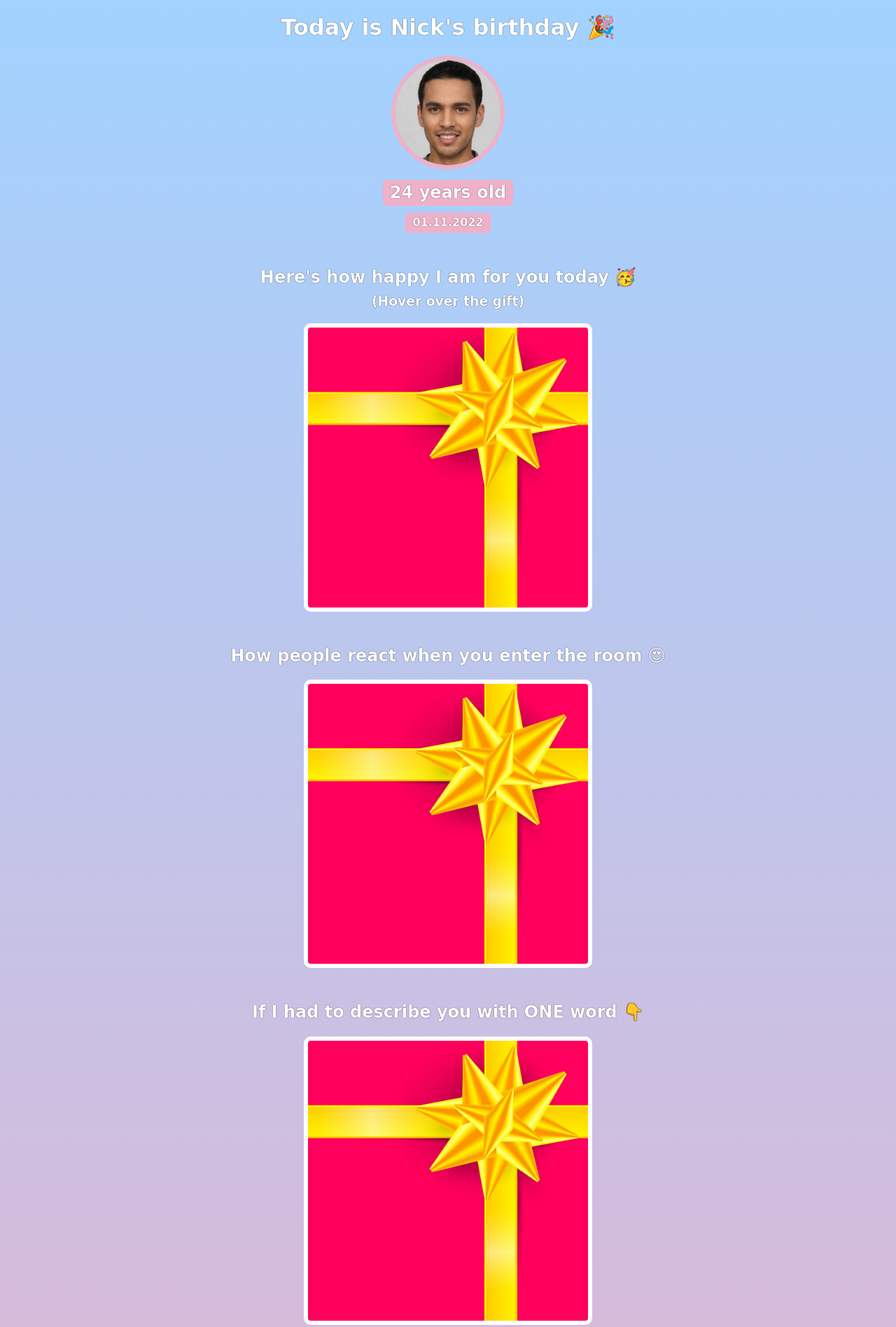
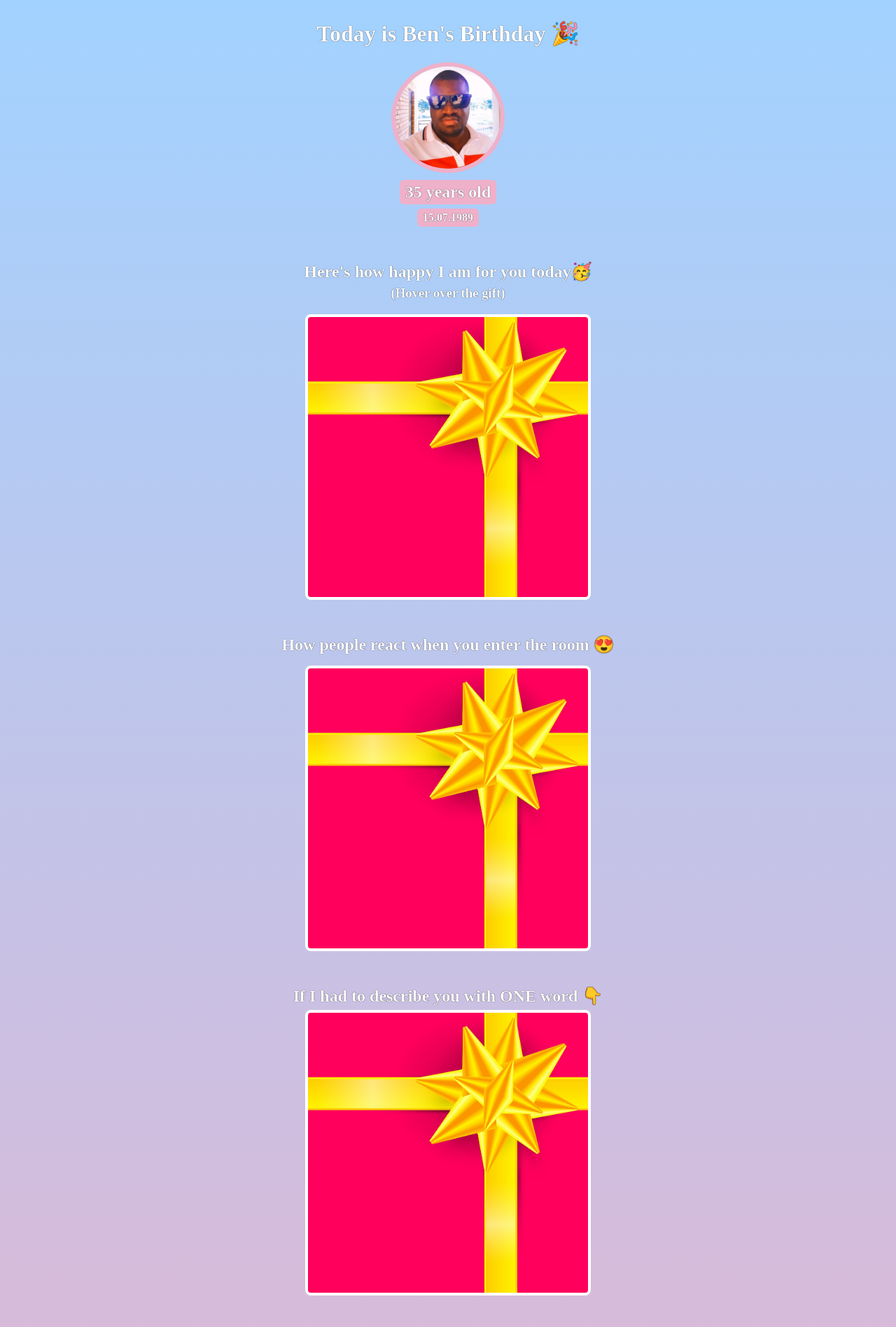
Before and after one commit to lapingaro/birthday-gift-site, a plain HTML site: page index.html in a window 1280 px wide. Shown: the top 1896 px of the page at 70% size. Drawn offline with nearby package versions, Linux system fonts and the light colour scheme; a web font is replaced by a local one.

Commit message:
changes in images and index

```diff
--- a/index.html
+++ b/index.html
@@ -1,46 +1,73 @@
-<html>
-    <head><link rel="stylesheet" href="https://cdnjs.cloudflare.com/ajax/libs/normalize/8.0.1/normalize.css">
+<!DOCTYPE html>
+<html lang="en">
+<head>
+    <meta charset="UTF-8">
+    <meta name="viewport" content="width=device-width, initial-scale=1.0">
+    <link rel="stylesheet" href="styles.css">
     <link rel="preconnect" href="https://fonts.googleapis.com">
 <link rel="preconnect" href="https://fonts.gstatic.com" crossorigin>
-        <link href="https://fonts.googleapis.com/css2?family=Happy+Monkey&display=swap" rel="stylesheet">
-        <link rel="stylesheet" href="styles.css">
+<link href="https://fonts.googleapis.com/css2?family=Happy+Monkey&family=Orbitron:wght@400;800&display=swap" rel="stylesheet">
+    <title>Birth Day Gift</title>
 </head>
 <body>
+
+
     <div id="header">
-            <h1>Today is Nick's birthday 🎉</h1>
-            <img id="bff-img" src="images/nick.jpg">
-            <h2 id="bday-age">24 years old</h2>
-            <h4 id="bday-date">01.11.2022</h4>
+
+        <h1> Today is Ben's Birthday 🎉</h1>
+        <img src="images/bjc_profil.jpg" alt="nick profil picture" id="img-profile">
+        <h2 id="bday-age">35 years old</h2>
+        <h4 id="bday-date">15.07.1989</h4>
     </div>
 
-        <div class="gift-section">
-            <h2 class="gift-title">Here's how happy I am for you today 🥳</h2>
-            <h3 class="gift-hint">(Hover over the gift)</h3>
-            <div class="gift-img" id="gift-img-happy"></div>
+    <div id="gift-section">
+         <h2  id="h2-gift"> Here's how happy I am for you today🥳 </h2>
+         <h3 id="h3-gift">(Hover over the gift)</h3>
+
+         <div class="img-gift">
+
+
+         </div>
          </div>
 
-        <div class="gift-section">
-            <h2 class="gift-title">How people react when you enter the room 😍</h2>
-            <div class="gift-img" id="gift-img-hot"></div>
+
+         <div id="gift-section-next">
+            <h2  id="h2-gift"> How people react when you enter the room 😍  </h2>
+            <div class="img-gift-next">
             </div>
 
-        <div class="gift-section">
-            <h2 class="gift-title">If I had to describe you with ONE word 👇</h2>
-            <div class="gift-img" id="gift-img-genius"></div>
     </div>
 
-        <div class="gift-section">
-            <h2 class="gift-title">The only person as badass as you 💪</h2>
-            <div class="gift-img" id="gift-img-badass"></div>
+
+    <div id="gift-section-next">
+        <h2  id="h2-gift"> If I had to describe you with ONE word 👇  </h2>
+        <div class="img-gift" id="img-genius">
+       </div>
 </div>
 
-         <div class="gift-section">
-            <h2 class="gift-title">This one's for you, my friend 🥂</h2>
-            <div class="gift-img" id="gift-img-cheers"></div>
+
+<div id="gift-section-next">
+    <h2  id="h2-gift"> The only person as badass as you 💪  </h2>
+    <div class="img-gift" id="img-badass">
+   </div>
 </div>
 
-        <!-- Add the footer here. -->
-        <p id="footer">Want to create your own Birthday GIFt site? Take <a href="https://scrimba.com/learn/htmlandcss" target="_blank">this HTML & CSS course.</a></p>
+<div id="gift-section-last">
+    <h2  id="h2-gift"> This one's for you, my friend 🍷 </h2>
+    <div class="img-gift-sheer" id="img-sheer">
+   </div>
+</div>
+
+<div id="footer">
+   <p> Want to creat you own Birthday GIFt site
+ Take <br> <a href="https://scrimba.com/learn/htmlandcss"  id="a-link" target="_blank">this HTML & CSS course</a>
+ </p>
+
+   </div>
+</div>
+
+
+
 
 </body>
 </html>
--- a/styles.css
+++ b/styles.css
@@ -1,111 +1,164 @@
-/*
-Challenge:
-Change the site's background into a gradient that goes
-from blue at the top to pink at the bottom.
-*/
+body{
 
-body {
+
+    font-family: happy Monkey;
     text-align: center;
-    font-family: 'Happy Monkey', cursive;
-    background: linear-gradient(#a2d2ff, #EFB0C9);
+    background:linear-gradient(#a2d2ff,#EFB0C9);
     color: #ffffff;
+
 }
 
-h1, h2, h3, h4, p {
-    text-shadow: 0 0 1px black;
+h1,h2,h4,h3,p{
+
+    text-shadow: 0px 0 1px black;
+
 }
 
-#bff-img {
-    width: 150px;
-    border-radius: 50%;
-    border: 6px solid #EFB0C9;
-    margin-bottom: 10px;
+#img-profile{
+
+       width: 150px;
+       border-radius: 50%;
+       border: 6px solid #EFB0C9;
+
+      }
+
+
+      #bday-age{
+
+        background: #EFB0C9;
+        margin-bottom: 6px;
+        margin-top: 10px;
+        padding: 4px 8px;
+        border-radius: 6px;
+
+      }
+
+
+      #bday-date{
+
+        background: #EFB0C9;
+        margin:0  auto 0 auto;
+        padding: 4px 8px;
+        border-radius: 6px;
+
+      }
+
+#header{
+
+  display: flex;
+
+  /* vertical*/
+  align-items:center ;
+
+  flex-direction: column;
+
 }
 
-#bday-age {
-    background: #EFB0C9;
-    padding: 5px 10px;
-    border-radius: 5px;
-    margin: 5px 0 10px 0;
+.img-gift{
+
+  width: 400px;
+  border: 4px solid white;
+  border-radius: 8px;
+  height: 400px;
+  background-image: url("images/gift-cover.jpg");
+  background-size: cover;
+  margin-left: auto;
+  margin-right: auto;
 }
 
-#bday-date {
-    margin: 0;
-    background: #EFB0C9;
-    padding: 5px 10px;
-    border-radius: 5px;
+
+.img-gift-next{
+
+  width: 400px;
+  border: 4px solid white;
+  border-radius: 8px;
+  height: 400px;
+  background-image: url("images/gift-cover.jpg");
+  background-size: cover;
+  margin-left: auto;
+  margin-right: auto;
+  margin-top: 16px;
+}
+.img-gift-sheer{
+
+
+  width: 400px;
+  border: 4px solid white;
+  border-radius: 8px;
+  height: 200px;
+  background-image: url("images/gift-cover.jpg");
+  background-size: cover;
+  margin-left: auto;
+  margin-right: auto;
+  margin-top: 16px;
+
 }
 
-#header {
-    display: flex;
-    flex-direction: column;
-    align-items: center;
+#footer{
+
+  font-style: italic;
+ margin: 40px auto 20px auto;
+
 }
 
-.gift-section {
-    margin-top: 50px;
+#a-link{
+
+  color: white;
 }
 
-.gift-title {
-    margin-bottom: 10px;
+
+
+.img-gift:hover{
+
+  background-image: url("images/happy.gif");
+}
+.img-gift-next:hover{
+
+  background-image: url("images/hot.gif");
 }
 
-.gift-hint {
-    margin-top: 0;
+#img-genius:hover{
+
+  background-image: url("images/genius.gif");
 }
 
-#gift-img-cheers {
-    height: 200px;
+#img-badass:hover{
+
+  background-image: url("images/badass.gif");
 }
 
-.gift-img {
-    margin: 20px auto;
-    max-width: 400px;
-    height: 400px;
-    border: 6px solid white;
-    border-radius: 10px;
-    background-image: url("images/gift-cover.jpg");
-    background-size: cover;
+#img-sheer:hover{
+  background-image: url("images/cheers.gif");
+
 }
 
-#gift-img-happy:hover {
-    background-image: url("images/happy.gif");
+
+
+
+#gift-section{
+
+  margin-top: 50px;
 }
 
-#gift-img-hot:hover {
-    background-image: url("images/hot.gif");
+
+#gift-section-last{
+
+  margin-top: 50px;
+}
+#gift-section-next{
+
+  margin-top: 50px;
 }
 
-#gift-img-genius:hover {
-    background-image: url("images/genius.gif");
+#h3-gift{
+
+  margin-top: 6px;
+
 }
 
-#gift-img-badass:hover {
-    background-image: url("images/badass.gif");
+
+#h2-gift{
+
+  margin-bottom: 6px;
+
 }
-
-#gift-img-cheers:hover {
-    background-image: url("images/cheers.gif");
-}
-
-#footer {
-    font-style: italic;
-    width: 400px;
-    margin: 40px auto 20px;
-}
-
-a {
-    color: white;
-}
-
-/*
-Add the footer paragraph according to the design.
-Configure the anchor tag to open the link in a new tab.
-Forgotten how to do it? Google it!
-
-Link:
-https://scrimba.com/learn/htmlandcss
-
-Text:
-Want to create your own Birthday GIFt site? Take this HTML & CSS course.
-*/
```
Also changed, not shown: images/bjc_profil.jpg (added), images/google.png (deleted), images/hot.gif, images/mars.jpg (deleted), 1 other file. Lines whose indentation alone changed are shown as unchanged.
